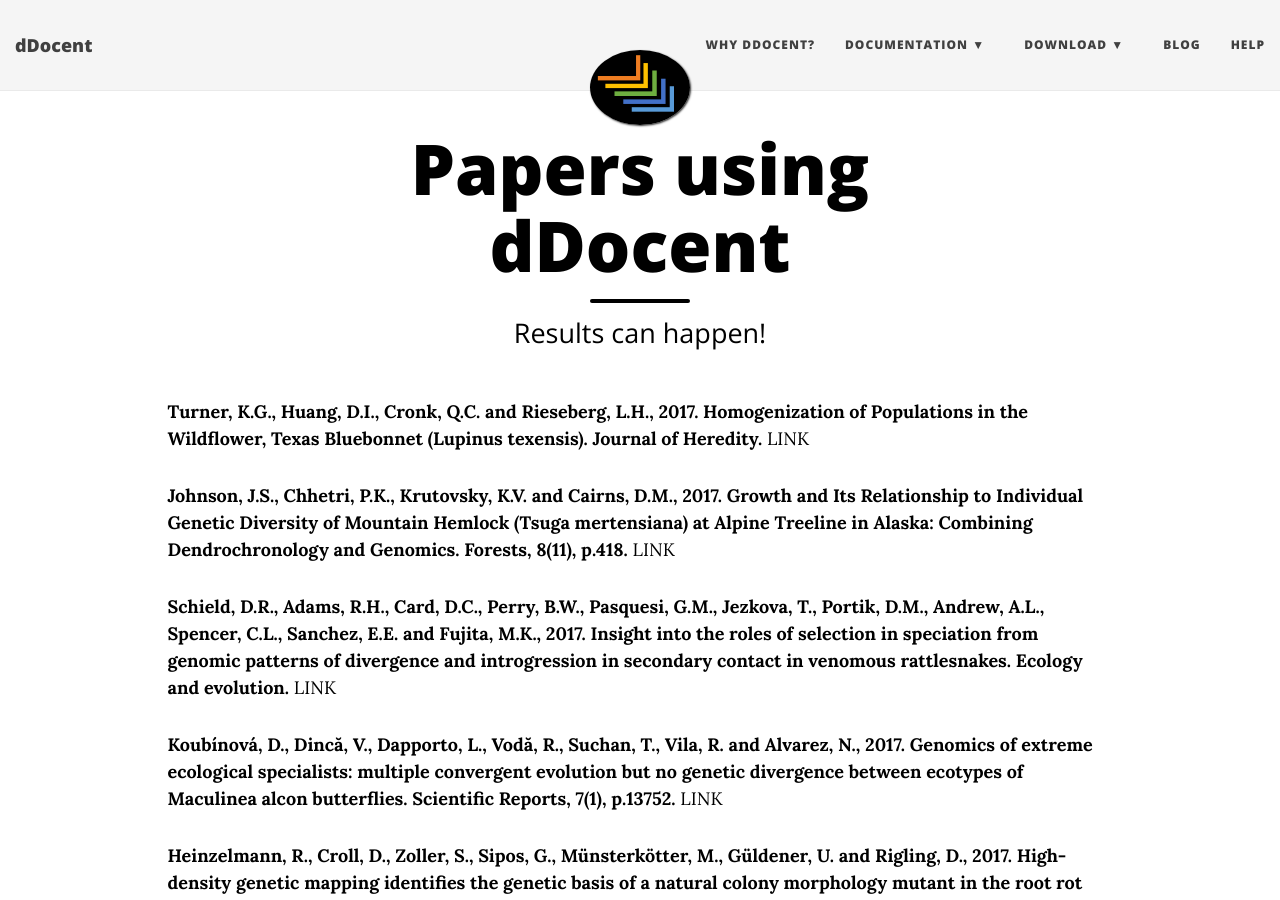
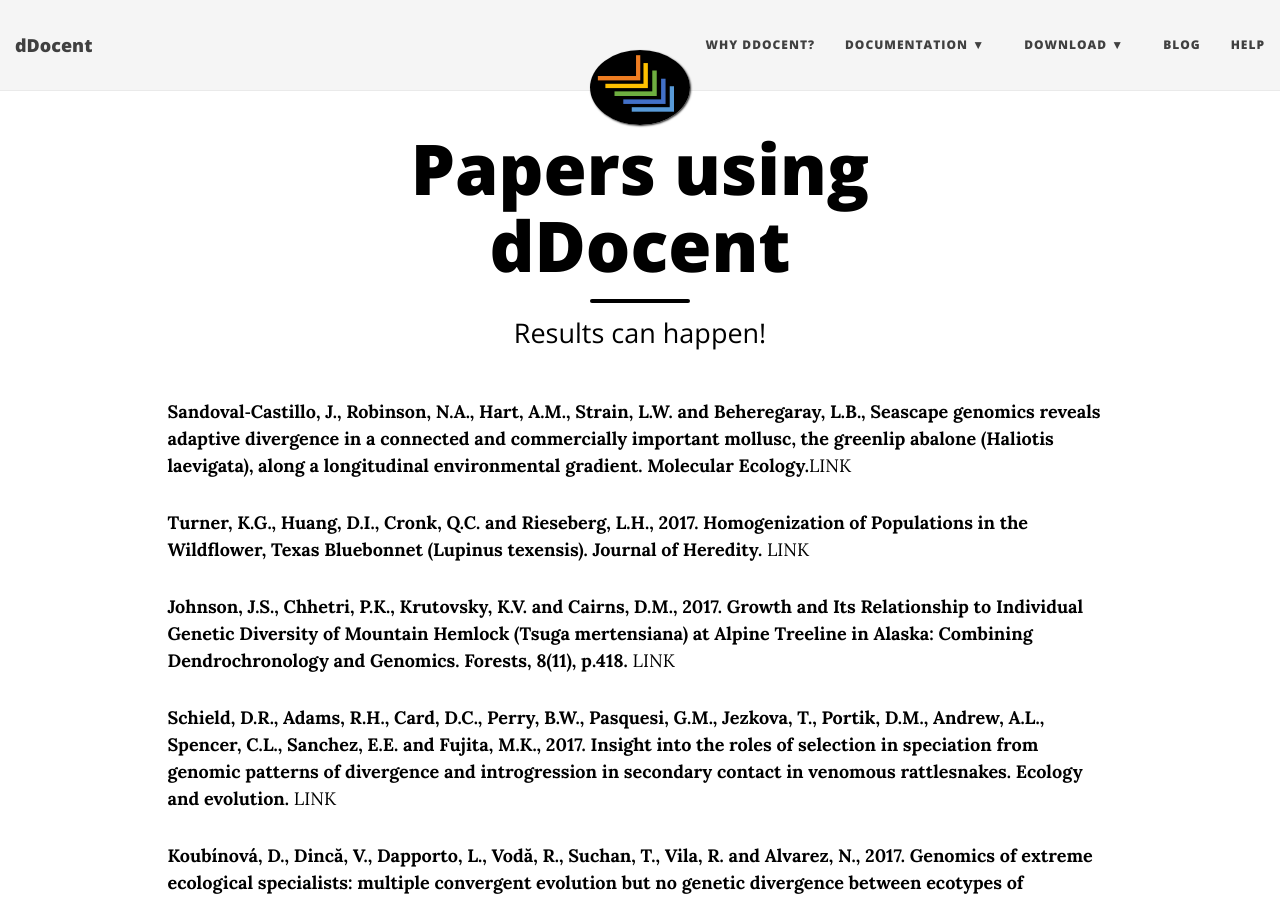
Before and after one commit to jpuritz/dDocent, a Jekyll site: the page built from using.md, in a window 1280 px wide and 900 px high. Built offline with Jekyll 4.4.1, drawn with Linux system fonts in a browser that asks for light colours; nearby versions of some CDN libraries.

Commit message:
Update using.md

```diff
--- a/using.md
+++ b/using.md
@@ -3,6 +3,8 @@
 title: Papers using dDocent
 subtitle: Results can happen!
 ---
+
+**Sandoval‐Castillo, J., Robinson, N.A., Hart, A.M., Strain, L.W. and Beheregaray, L.B., Seascape genomics reveals adaptive divergence in a connected and commercially important mollusc, the greenlip abalone (Haliotis laevigata), along a longitudinal environmental gradient. Molecular Ecology.**[LINK](http://onlinelibrary.wiley.com/doi/10.1111/mec.14526/full)
 
 **Turner, K.G., Huang, D.I., Cronk, Q.C. and Rieseberg, L.H., 2017. Homogenization of Populations in the Wildflower, Texas Bluebonnet (Lupinus texensis). Journal of Heredity.** [LINK](https://academic.oup.com/jhered/advance-article/doi/10.1093/jhered/esx094/4733275)
 
```
